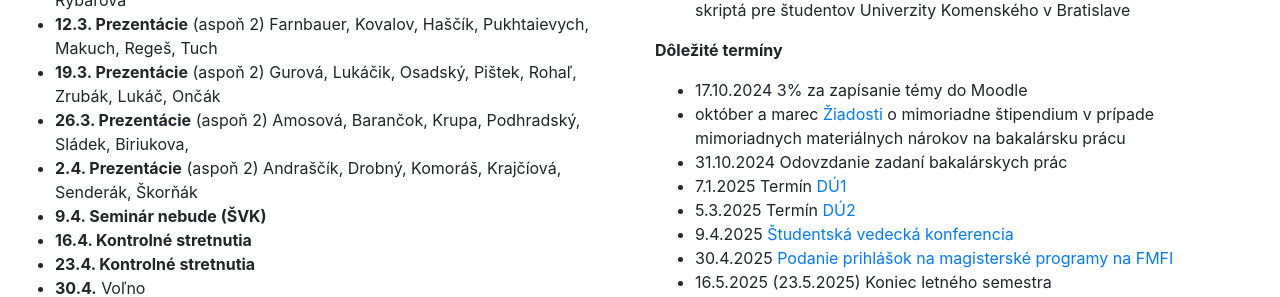
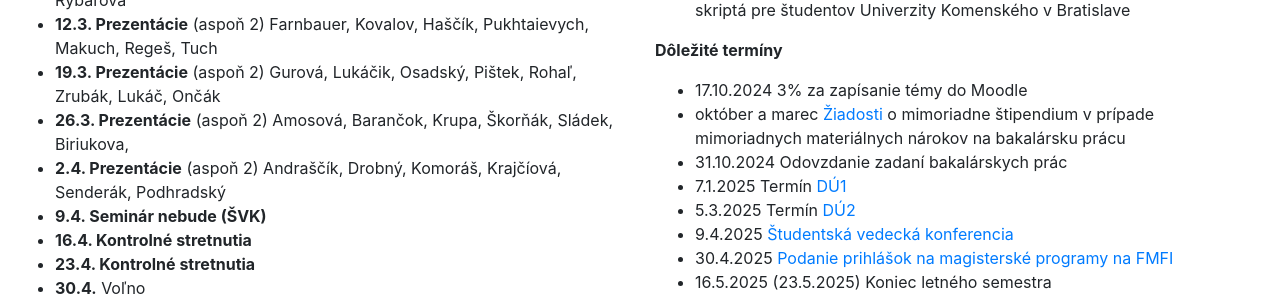
Before and after one commit to bbrejova/bcinf, a Jekyll site: the page built from index.md, in a window 1280 px wide. Shown: the part 295-592 px from the top of the page. Built offline with Jekyll 4.4.1, drawn with Linux system fonts in a browser that asks for light colours; nearby versions of some CDN libraries.

Commit message:
Update programu

```diff
--- a/index.md
+++ b/index.md
@@ -17,9 +17,9 @@ Farnbauer, Kovalov, Haščík, Pukhtaievych, Makuch, Regeš, Tuch
 * **19.3. Prezentácie** (aspoň 2)
 Gurová, Lukáčik, Osadský, Pištek, Rohaľ, Zrubák, Lukáč, Ončák
 * **26.3. Prezentácie** (aspoň 2)
-Amosová, Barančok, Krupa, Podhradský, Sládek, Biriukova,
+Amosová, Barančok, Krupa, Škorňák, Sládek, Biriukova,
 * **2.4. Prezentácie** (aspoň 2)
-Andraščík, Drobný, Komoráš, Krajčíová, Senderák, Škorňák
+Andraščík, Drobný, Komoráš, Krajčíová, Senderák, Podhradský
 * **9.4. Seminár nebude (ŠVK)**
 * **16.4. Kontrolné stretnutia**
 * **23.4. Kontrolné stretnutia**
```
